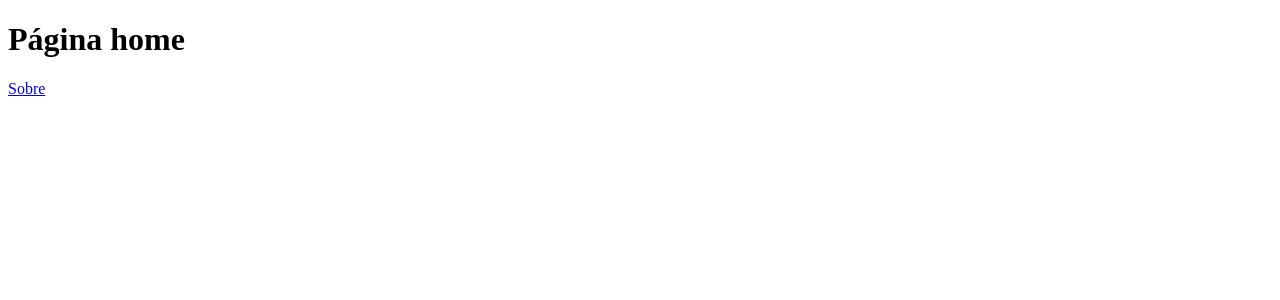
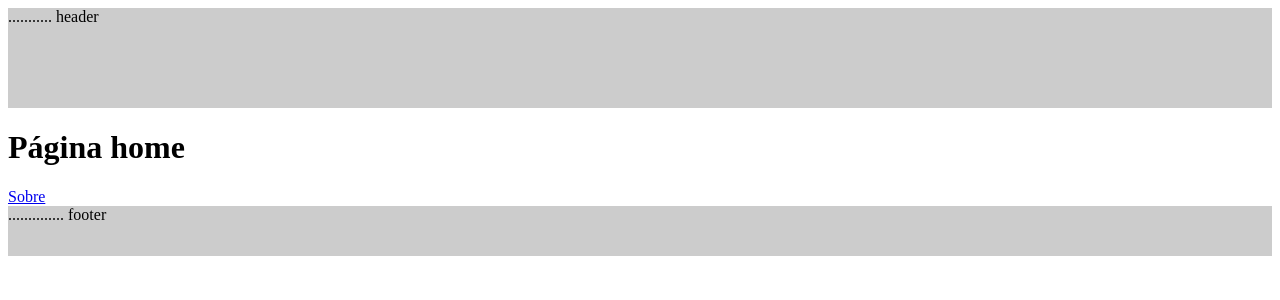
Before and after one commit to angeloalf/devOLX, a React (Create React App) app in the folder front/: page / in a window 1280 px wide. Shown: the top 300 px of the page. Built offline with nearby package versions, Linux system fonts and the light colour scheme.

Commit message:
Etapa 4 - Criando estrutura do Template

```diff
--- a/front/package.json
+++ b/front/package.json
@@ -12,6 +12,7 @@
     "react-router-dom": "^5.2.0",
     "react-scripts": "4.0.3",
     "redux": "^4.1.0",
+    "styled-components": "^5.3.0",
     "web-vitals": "^1.1.2"
   },
   "scripts": {
--- a/front/src/App.js
+++ b/front/src/App.js
@@ -3,11 +3,23 @@
 import {BrowserRouter} from 'react-router-dom'
 import Routes from './Routes'
 
+// importando componentes do Template
+import {Template} from './components/MainComponents'
+import Header from './components/partials/Header'
+import Footer from './components/partials/Footer'
+
 function App() {
   return (<>
 
   <BrowserRouter>
-     <Routes />
+    <Template>
+      <Header />
+
+      <Routes />
+
+      <Footer />
+
+    </Template>
   </BrowserRouter>
 
 
--- /dev/null
+++ b/front/src/components/MainComponents.js
@@ -0,0 +1,7 @@
+import styled from 'styled-components'
+
+export const Template = styled.div ``
+
+export const PageContainer = styled.div ``
+
+export const PageBody = styled.div ``
--- /dev/null
+++ b/front/src/components/partials/Footer/index.js
@@ -0,0 +1,13 @@
+import React from 'react'
+
+import {FooterArea} from "./styled"
+
+function Footer() {
+    return (<>
+        <FooterArea>
+            .............. footer
+        </FooterArea>
+    </>)
+}
+
+export default Footer
--- /dev/null
+++ b/front/src/components/partials/Footer/styled.js
@@ -0,0 +1,6 @@
+import styled from 'styled-components'
+
+export const FooterArea = styled.div `
+    height: 50px;
+    background-color: #CCC;
+`
--- /dev/null
+++ b/front/src/components/partials/Header/index.js
@@ -0,0 +1,16 @@
+import React from 'react'
+
+import {HeaderArea} from './styled'
+
+function Header() {
+    return (<>
+        <HeaderArea>
+            ........... header
+        </HeaderArea>
+
+    </>
+
+    )
+}
+
+export default Header
--- /dev/null
+++ b/front/src/components/partials/Header/styled.js
@@ -0,0 +1,7 @@
+import styled from "styled-components" // pegar da dependência
+
+export const HeaderArea = styled.div`
+    height: 100px;
+    background-color: #CCC;
+
+`
```
Also changed, not shown: 1 other file (tests, documents, lock files or other folders).
